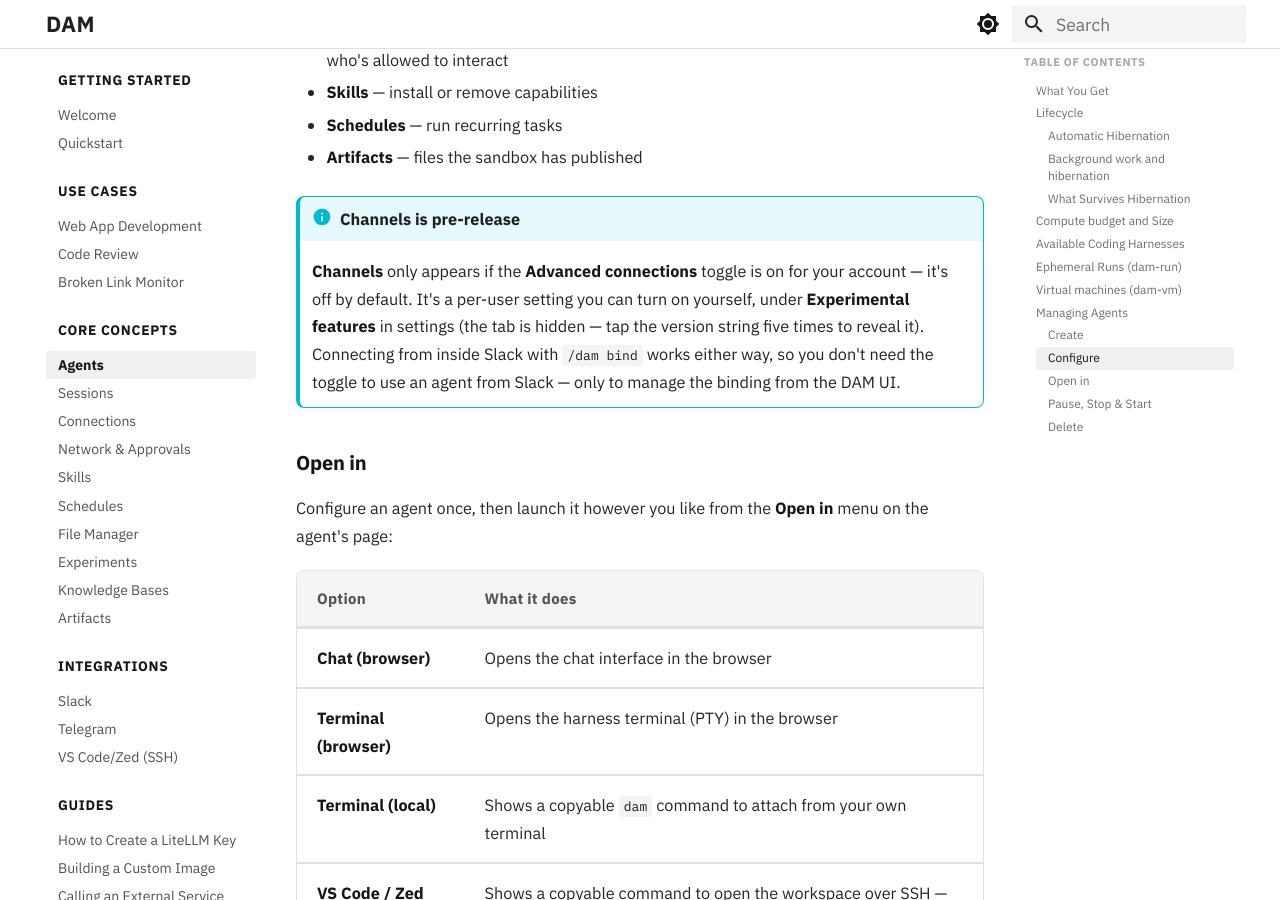
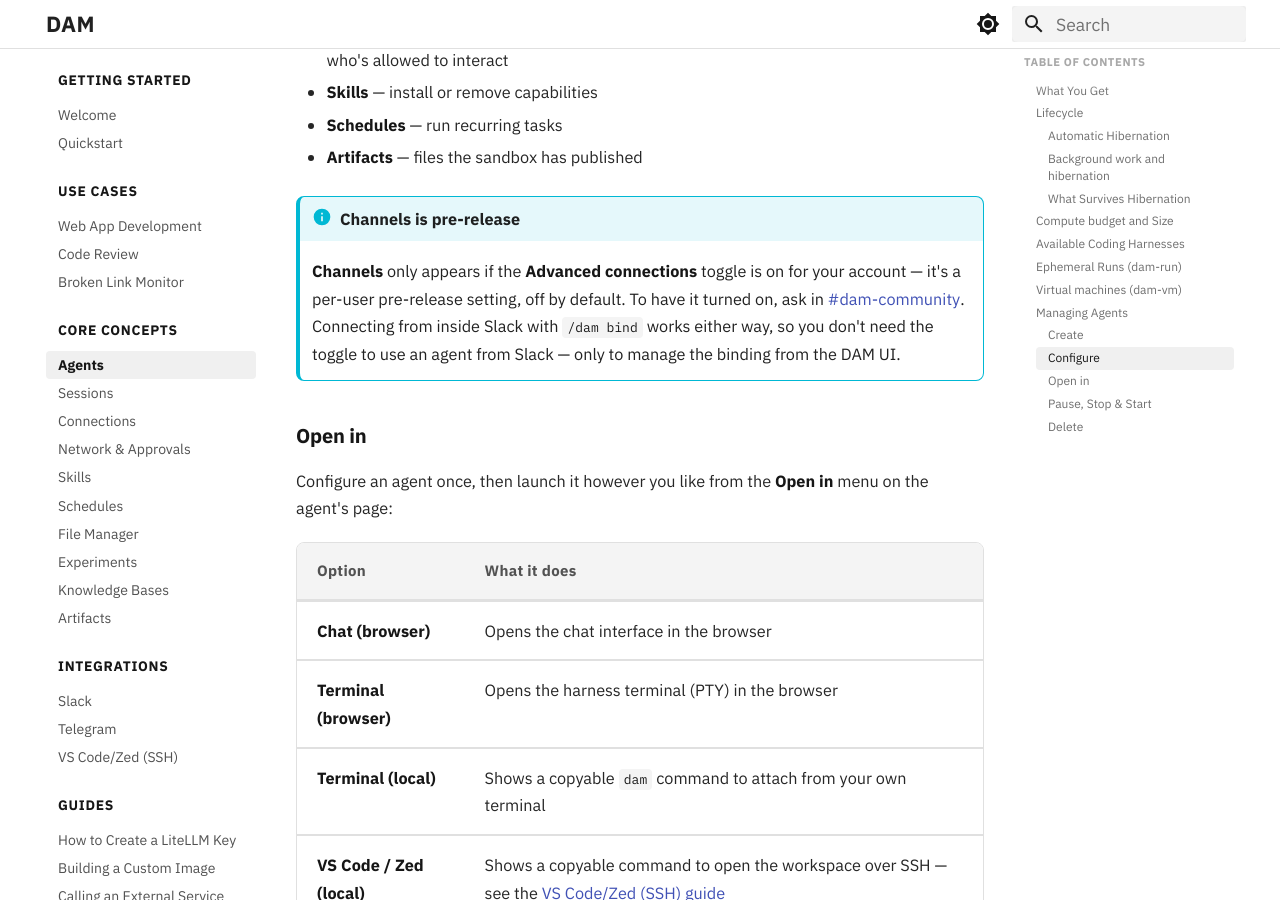
Before and after one commit to dam-agents/docs, an MkDocs documentation site: the page built from docs/core-concepts/agents.md, in a window 1280 px wide and 900 px high, scrolled down 7560 px. Built offline with MkDocs 1.6.1 and Material for MkDocs 9.7.7, drawn with Linux system fonts in a browser that asks for light colours.

Commit message:
docs: stop publishing the experimental-features reveal gesture (#52)
The Experimental features settings tab is deliberately hidden, and the
five-tap-the-version-string gesture that reveals it is an internal
affordance. Point readers at #dam-community to have Advanced connections
enabled instead.

Nothing here was a credential leak — the flag is progressive disclosure,
not authorization — but the reveal path shouldn't be on a user-facing
site. All three pages that referenced the flag now describe how to get it
turned on without naming the gesture; /dam bind, which needs no toggle,
stays documented as the self-service path.

Assisted-by: Claude Fable 5 <noreply@anthropic.com>

```diff
--- a/docs/core-concepts/agents.md
+++ b/docs/core-concepts/agents.md
@@ -187,10 +187,10 @@ From the sandbox's page, the left nav has six sections:
 
 !!! info "Channels is pre-release"
     **Channels** only appears if the **Advanced connections** toggle is on for your account — it's
-    off by default. It's a per-user setting you can turn on yourself, under **Experimental
-    features** in settings (the tab is hidden — tap the version string five times to reveal it).
-    Connecting from inside Slack with `/dam bind` works either way, so you don't need the toggle to
-    use an agent from Slack — only to manage the binding from the DAM UI.
+    a per-user pre-release setting, off by default. To have it turned on, ask in
+    [#dam-community](../reference/contact.md). Connecting from inside Slack with `/dam bind` works
+    either way, so you don't need the toggle to use an agent from Slack — only to manage the binding
+    from the DAM UI.
 
 ### Open in
 
```
Also changed, not shown: docs/core-concepts/connections.md (+2 -2 lines), docs/use-cases/code-review.md (+1 -1 lines).
